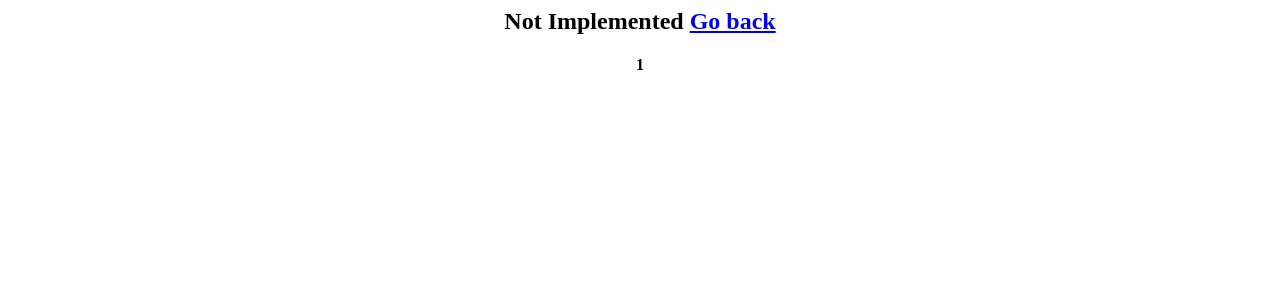
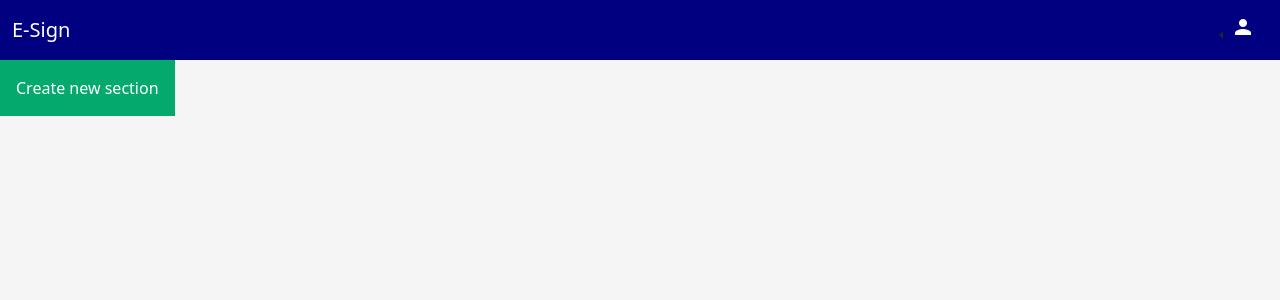
Before and after one commit to parzival0152/Final, a Flask app: page /templates/1 in a window 1280 px wide. Shown: the top 300 px of the page. Run offline with Flask 2, Linux system fonts and the light colour scheme; some libraries are stand-ins or nearby versions.

Commit message:
start of template maker. need to add submit button and there is some bug with the nav bar template and forms options don't show

```diff
--- a/app.py
+++ b/app.py
@@ -89,12 +89,7 @@ def myForms():
 
 @app.route('/templates/<id>')
 def templates(id):
-    return f"""
-    <center>
-		<h2>Not Implemented <a href="/home">Go back</a></h2>
-        <h4>{id}</h4>
-	</center>
-    """
+   return render_template("templateMaker.html")
 
 
 @app.route('/signout')
--- /dev/null
+++ b/static/scripts/templates.js
@@ -0,0 +1,19 @@
+let count = 1;
+const newTextIn = () => {
+    const textbox = document.createElement("input");
+    textbox.setAttribute("type", "text");
+    textbox.setAttribute("placeholder", "User input");
+    textbox.setAttribute("id", `${count}`);
+    textbox.classList.add('Inputbox');
+    count++;
+    document.getElementsByClassName("text-cont")[0].appendChild(textbox);
+}
+const newText = () => {
+    const textbox = document.createElement("textarea");
+    textbox.setAttribute("placeholder", "Write your message here");
+    textbox.setAttribute("maxlength","2000");
+    textbox.setAttribute("id", `${count}`);
+    textbox.classList.add('Textbox');
+    count++;
+    document.getElementsByClassName("text-cont")[0].appendChild(textbox);
+}
--- a/static/styles/base.css
+++ b/static/styles/base.css
@@ -53,3 +53,68 @@ hr{
     stroke-width: 5px;
     padding: 0% 20% 0%;
 }
+
+.text-cont{
+    display: flex;
+    flex-direction: column;
+    }
+
+  .Inputbox{
+      width: 10%;
+      height: 1.5em;
+      margin-top: 20px;
+    }
+
+  .Textbox{
+    height: 5em;
+    margin-top: 20px;
+    width: 50%;
+  }
+
+  /* Dropdown Button */
+  .dropbtn {
+    background-color: #04AA6D;
+    color: white;
+    padding: 16px;
+    font-size: 16px;
+    border: none;
+  }
+
+  /* The container <div> - needed to position the dropdown content */
+  .dropdown {
+    position: relative;
+    display: inline-block;
+  }
+
+  /* Dropdown Content (Hidden by Default) */
+  .dropdown-content{
+    display: none;
+    position: absolute;
+    min-width: 160px;
+    box-shadow: 0px 8px 16px 0px rgb(0,0,0,0.2);
+    z-index: 1;
+  }
+
+  /* Links inside the dropdown */
+  .dropdown-content a {
+    border: none;
+    display: block;
+  }
+
+  .optionbtn {
+    border: none;
+    width: 100%;
+    padding: 1.5em;
+    font-size: 15px;
+    color:rgb(0, 0, 0);
+    background-color: #04AA6D;
+  }
+
+  /* Change color of dropdown links on hover */
+  .optionbtn:hover {background-color: #048858;}
+
+  /* Show the dropdown menu on hover */
+  .dropdown:hover .dropdown-content {display: block;}
+
+  /* Change the background color of the dropdown button when the dropdown content is shown */
+  .dropdown:hover .dropbtn {background-color: #048858;}
--- /dev/null
+++ b/templates/templateMaker.html
@@ -0,0 +1,17 @@
+{% extends 'base.html' %}
+
+{% block head %}
+<title>Templte Maker</title>
+{% endblock %}
+
+{%block body%}
+    <div class="dropdown">
+        <button class="dropbtn">Create new section</button>
+        <div class="dropdown-content">
+            <a><button class = "optionbtn" onclick="newText()">Add text box</button></a>
+            <a><button class = "optionbtn" onclick="newTextIn()">Add text input</button></a>
+        </div>
+    </div>
+    <div class="text-cont"></div>
+    <script src="{{url_for('static', filename='scripts/templates.js') }}"> </script>
+{%endblock%}
```
